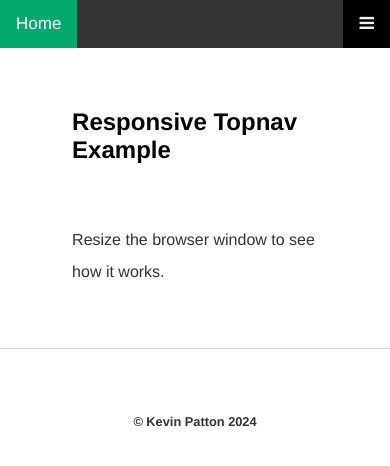
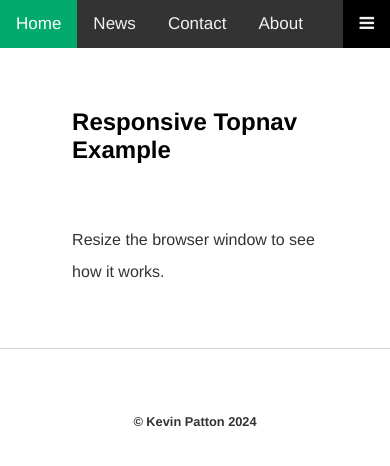
Before and after one commit to kevinjpatton/kevinjpatton.github.io, a Jekyll site: the page built from test.html, in a window 390 px wide. Shown: the top 466 px of the page. Built offline with Jekyll 4.4.1, drawn with Linux system fonts in a browser that asks for light colours; Markdown is read by kramdown in place of the engine named in the settings.

Commit message:
Update test.html

```diff
--- a/_layouts/test.html
+++ b/_layouts/test.html
@@ -43,26 +43,7 @@
 .topnav .icon {
   display: none;
 }
-@media screen and (max-width: 600px) {
-  .topnav a:not(:first-child) {display: none;}
-  .topnav a.icon {
-    float: right;
-    display: block;
-  }
-}
 
-@media screen and (max-width: 600px) {
-  .topnav.responsive {position: relative;}
-  .topnav.responsive .icon {
-    position: absolute;
-    right: 0;
-    top: 0;
-  }
-  .topnav.responsive a {
-    float: none;
-    display: block;
-    text-align: left;
-  }
     </style>
 </head>
     <body>
```
Also changed, not shown: other parts of _layouts/test.html (+1 -10 lines).
